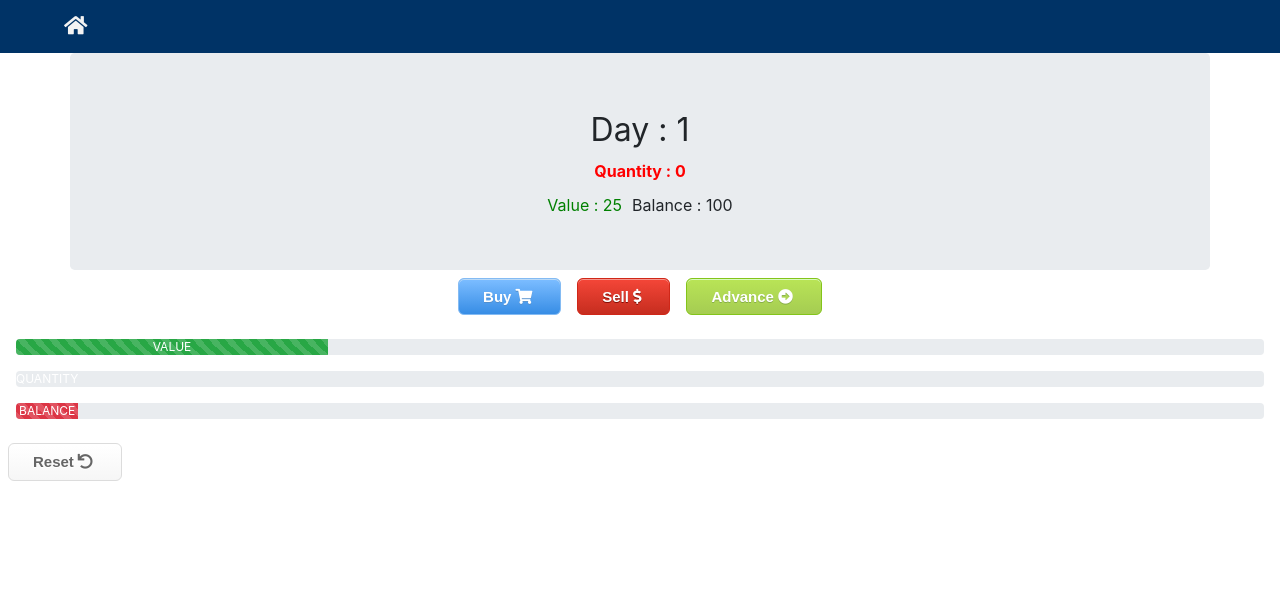
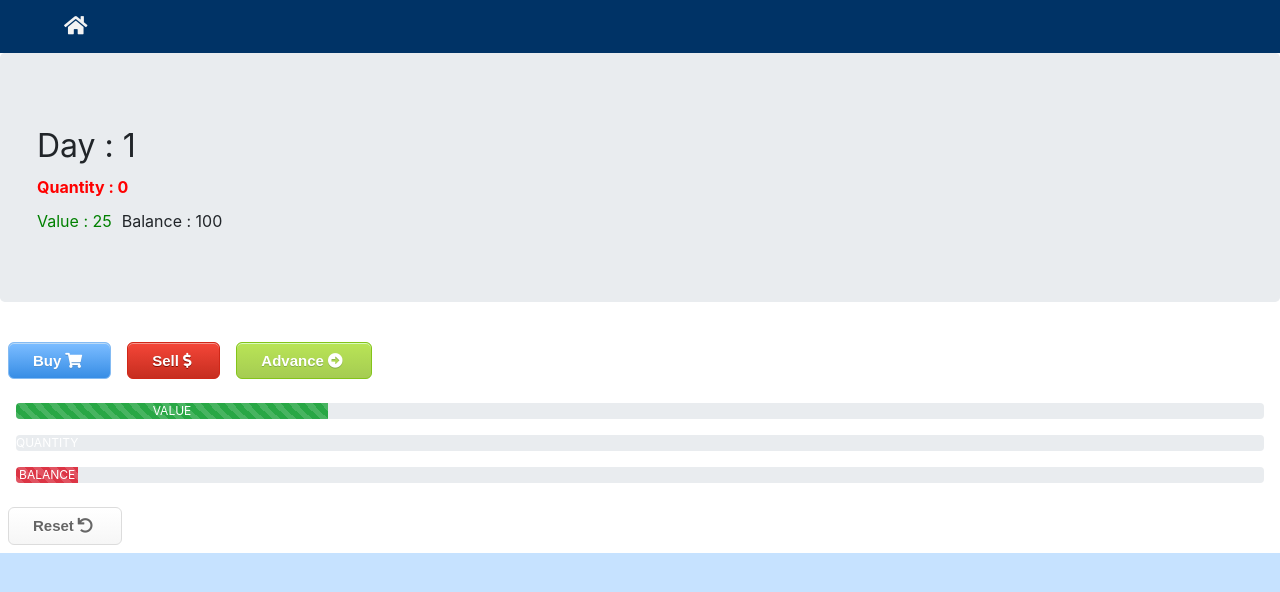
Before and after one commit to nathantbissell/stocks, a React (Create React App) app: page /games in a window 1280 px wide. Shown: the top 592 px of the page. Built offline with nearby package versions, Linux system fonts and the light colour scheme.

Commit message:
aligned left & reset button now appears when user gets game over message

```diff
--- a/src/Stocks.css
+++ b/src/Stocks.css
@@ -1,3 +1,7 @@
+:root {
+  background-color: #c6e2ff;
+}
+
 .dayLabel {
   font-size: 2em;
 }
@@ -11,7 +15,8 @@
 }
 
 .container {
-  text-align: center;
+  text-align: left;
+  max-width: 100%;
 }
 
 .buyStockButton {
--- a/src/Stocks.js
+++ b/src/Stocks.js
@@ -64,14 +64,14 @@ class Stocks extends Component {
     const { value, quantity, balance, day } = this.state
     return !this.state.gameOver ? (
       <React.Fragment>
-        <div className='container jumbotron p-5 m-auto'>
+        <div className='container jumbotron'>
           <div className='dayLabel' id='label'>
             Day : {day}
           </div>
           <div className='quantityLabel' id='label'>
             Quantity : {quantity}
           </div>
-          <div className='valBal d-flex justify-content-center'>
+          <div className='valBal d-flex justify-content-left'>
             <div className='valueLabel' id='label'>
               Value : {value}
             </div>
@@ -80,7 +80,7 @@ class Stocks extends Component {
             </div>
           </div>
         </div>
-        <div className='buttonContainer d-flex justify-content-center'>
+        <div className='buttonContainer d-flex justify-content-left'>
           <button className='buyStockButton m-2' onClick={this.buyStock}>
             Buy
             <i class='m-1 fas fa-shopping-cart' />
@@ -123,7 +123,13 @@ class Stocks extends Component {
         </button>
       </React.Fragment>
     ) : (
-      <p>Game Over!</p>
+      <div>
+        <p>Game Over!</p>
+        <button className='resetButton m-2 ' onClick={this.resetGame}>
+          Reset
+          <i className='m-1 fas fa-undo' />
+        </button>
+      </div>
     )
   }
 }
```
